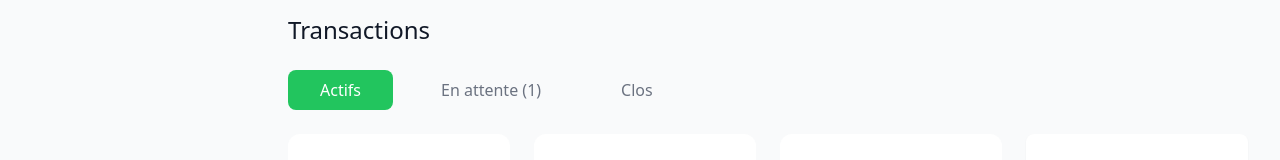
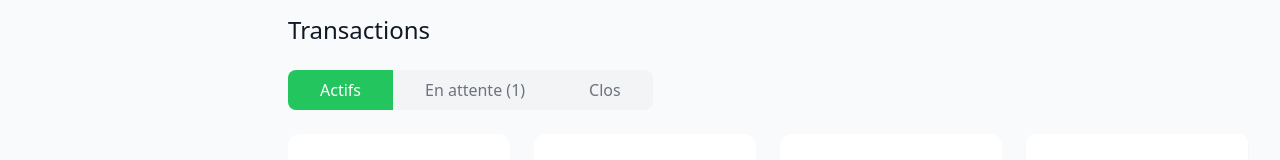
Before and after one commit to jennaram/liqtrade-frontend, a Next.js app: page /dashboard in a window 1280 px wide. Shown: the part 882-1042 px from the top of the page. Built offline with nearby package versions, Linux system fonts and the light colour scheme.

Commit message:
style: ajustement des styles des boutons dans la section Transactions du tableau de bord pour une meilleure cohérence visuelle et interactivité

```diff
--- a/src/app/components/dashboard/DashboardMain.tsx
+++ b/src/app/components/dashboard/DashboardMain.tsx
@@ -313,14 +313,14 @@ const DashboardMain = () => {
           <h2 className="text-2xl font-medium text-gray-900 mb-6">Transactions</h2>
 
           {/* Filtres */}
-          <div className="flex gap-4 mb-6">
-            <button className="px-8 py-2 bg-green-500 text-white rounded-lg font-medium">
+          <div className="flex gap-0 mb-6">
+            <button className="px-8 py-2 bg-green-500 text-white rounded-l-lg font-medium hover:bg-white hover:text-green-500 transition-colors duration-200">
               Actifs
             </button>
-            <button className="px-8 py-2 text-gray-500 hover:bg-gray-100 rounded-lg font-medium">
+            <button className="px-8 py-2 text-gray-500 bg-gray-100 hover:bg-white hover:text-gray-900 transition-colors duration-200 font-medium">
               En attente (1)
             </button>
-            <button className="px-8 py-2 text-gray-500 hover:bg-gray-100 rounded-lg font-medium">
+            <button className="px-8 py-2 text-gray-500 bg-gray-100 rounded-r-lg hover:bg-white hover:text-gray-900 transition-colors duration-200 font-medium">
               Clos
             </button>
           </div>
```
